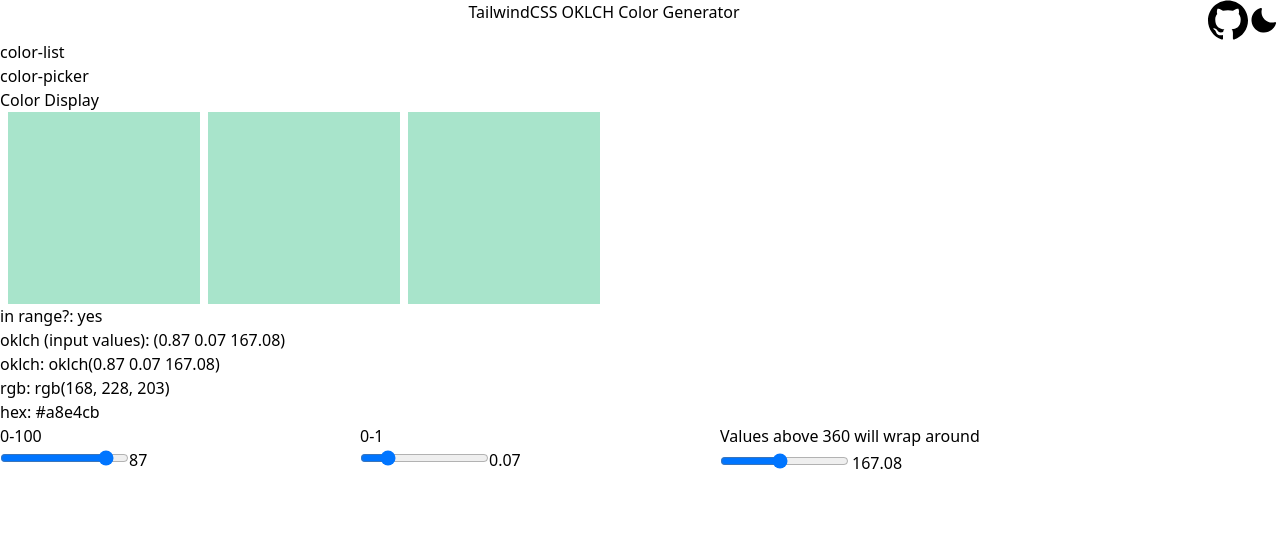
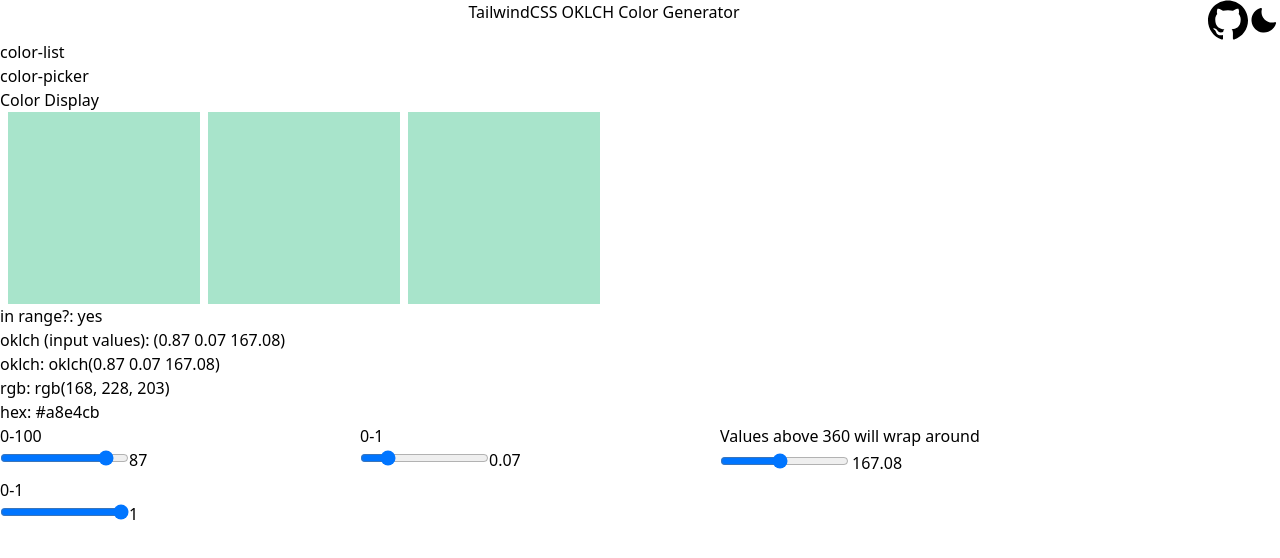
Before and after one commit to ElleAquilina/oklch-themer, a React (Vite) app: page / in a window 1280 px wide. Shown: the top 558 px of the page. Built offline with nearby package versions, Linux system fonts and the light colour scheme.

Commit message:
Update color card to include alpha channel

```diff
--- a/src/components/color-card.tsx
+++ b/src/components/color-card.tsx
@@ -11,15 +11,17 @@ export default function ColorCard() {
         l: oklch.l * 100, // Display as percentage value
         c: oklch.c,
         h: oklch.h,
+        alpha: oklch.alpha,
     })
 
     const [errors, setErrors] = useState({
         l: '',
         c: '',
         h: '',
+        alpha: '',
     })
 
-    function setOklchProperty(e: React.ChangeEvent<HTMLInputElement>) {
+    function handleRangeChange(e: React.ChangeEvent<HTMLInputElement>) {
         const { name, value } = e.target
 
         setInputData((prevState) => ({
@@ -33,7 +35,7 @@ export default function ColorCard() {
         }))
     }
 
-    function handleChange(e: React.ChangeEvent<HTMLInputElement>) {
+    function handleInputChange(e: React.ChangeEvent<HTMLInputElement>) {
         const { name, value } = e.target
 
         setInputData((prevState) => ({
@@ -54,15 +56,18 @@ export default function ColorCard() {
 
     function validate(channelName: string) {
         try {
-            let valid = Schema.parse(inputData)
+            let schema = Schema[channelName as keyof typeof Schema]
+            let data = inputData[channelName as keyof typeof inputData]
+            let validatedData = schema.parse(data)
 
-            if (valid) {
-                setInputData(valid)
+            if (validatedData) {
+                setInputData((prevState) => ({
+                    ...prevState,
+                    [channelName]: validatedData,
+                }))
                 setOklch((prevState) => ({
                     ...prevState,
-                    l: valid.l / 100, // Change percentage to Oklch object's decimal format
-                    c: valid.c,
-                    h: valid.h,
+                    [channelName]: validatedData,
                 }))
                 setErrors((prevState) => ({
                     ...prevState,
@@ -117,7 +122,7 @@ export default function ColorCard() {
                             type='range'
                             name='l'
                             value={oklch.l}
-                            onChange={setOklchProperty}
+                            onChange={handleRangeChange}
                             min='0'
                             max='1'
                             step='0.001'
@@ -126,7 +131,7 @@ export default function ColorCard() {
                             type='text'
                             name='l'
                             value={inputData.l}
-                            onChange={handleChange}
+                            onChange={handleInputChange}
                             onBlur={handleOnBlur}
                             onKeyDown={(e) =>
                                 e.key === 'Enter' ? handleSubmit(e) : null
@@ -139,7 +144,7 @@ export default function ColorCard() {
                             type='range'
                             name='c'
                             value={oklch.c}
-                            onChange={setOklchProperty}
+                            onChange={handleRangeChange}
                             min='0'
                             max='0.4'
                             step='0.001'
@@ -148,7 +153,7 @@ export default function ColorCard() {
                             type='text'
                             name='c'
                             value={inputData.c}
-                            onChange={handleChange}
+                            onChange={handleInputChange}
                             onBlur={handleOnBlur}
                             onKeyDown={(e) =>
                                 e.key === 'Enter' ? handleSubmit(e) : null
@@ -161,7 +166,7 @@ export default function ColorCard() {
                             type='range'
                             name='h'
                             value={oklch.h}
-                            onChange={setOklchProperty}
+                            onChange={handleRangeChange}
                             min='0'
                             max='360'
                             step='1'
@@ -170,7 +175,7 @@ export default function ColorCard() {
                             type='text'
                             name='h'
                             value={inputData.h}
-                            onChange={handleChange}
+                            onChange={handleInputChange}
                             onBlur={handleOnBlur}
                             onKeyDown={(e) =>
                                 e.key === 'Enter' ? handleSubmit(e) : null
@@ -182,6 +187,30 @@ export default function ColorCard() {
                         />
                     </div>
                 </div>
+                <div>
+                    <div>
+                        <p>0-1</p>
+                        <input
+                            type='range'
+                            name='alpha'
+                            value={oklch.alpha}
+                            onChange={handleRangeChange}
+                            min='0'
+                            max='1'
+                            step='0.01'
+                        />
+                        <input
+                            type='text'
+                            name='alpha'
+                            value={inputData.alpha}
+                            onChange={handleInputChange}
+                            onBlur={handleOnBlur}
+                            onKeyDown={(e) =>
+                                e.key === 'Enter' ? handleSubmit(e) : null
+                            }
+                        />
+                    </div>
+                </div>
             </div>
         </>
     )
--- a/src/helpers/colors.tsx
+++ b/src/helpers/colors.tsx
@@ -16,7 +16,7 @@ export let roundChannel = round(2)
 export let rgb = useMode(modeRgb)
 
 export function getRandomOklchColor(): Oklch {
-    return roundOklch(clampChroma(random('oklch', { l: [0.4, 1] })))
+    return roundOklch(clampChroma(random('oklch', { l: [0.4, 1], alpha: 1 })))
 }
 
 export function inRgb(color: Color): boolean {
--- a/src/types/oklch.schema.tsx
+++ b/src/types/oklch.schema.tsx
@@ -32,11 +32,23 @@ export const HueSchema = z.coerce
     .optional()
     .transform((value) => {
         // After validating truncate to two digits, and wrap around if over 360 by applying modulo
-        return Math.floor((value % 360) * 100) / 100
+        return value ? Math.floor((value % 360) * 100) / 100 : value
     })
 
-export const Schema = z.object({
+export const AlphaSchema = z.coerce
+    .number({
+        invalid_type_error: 'Alpha must be a number',
+    })
+    .gte(0)
+    .lte(1)
+    .optional()
+    .transform((value) => {
+        return value ? Math.floor(value * 100) / 100 : value
+    })
+
+export const Schema = {
     l: LuminositySchema,
     c: ChromaSchema,
     h: HueSchema,
-})
+    alpha: AlphaSchema,
+}
```
Also changed, not shown: 1 other file (tests, documents, lock files or other folders).
